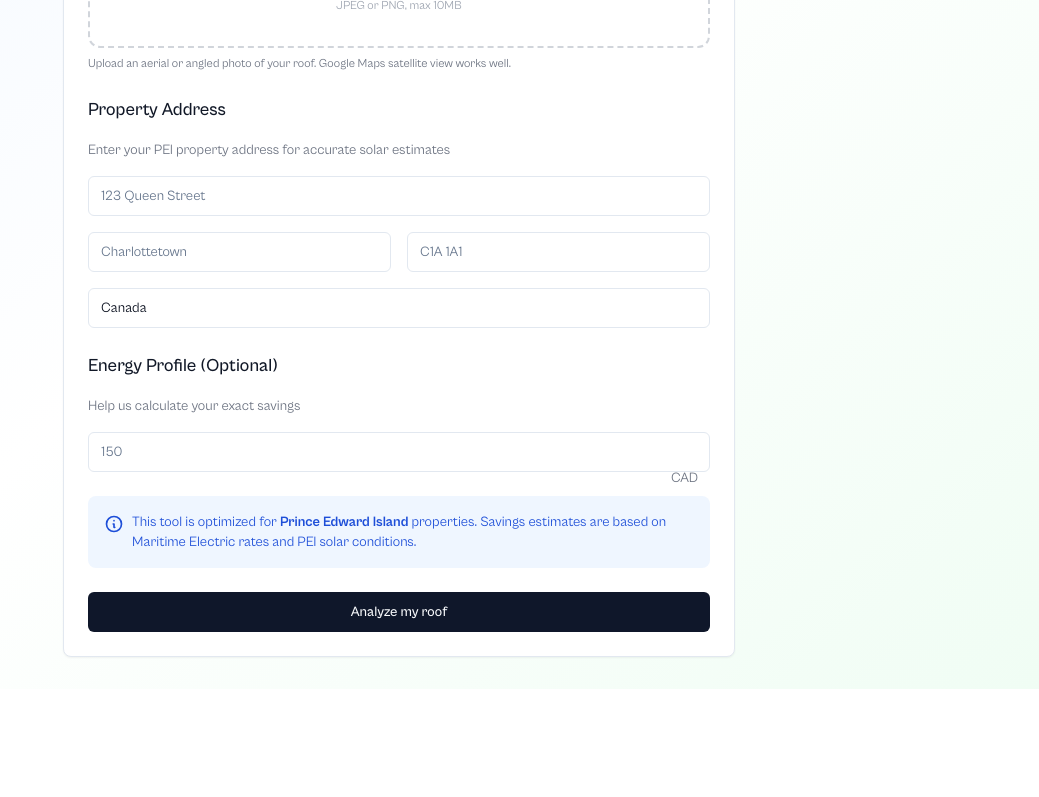
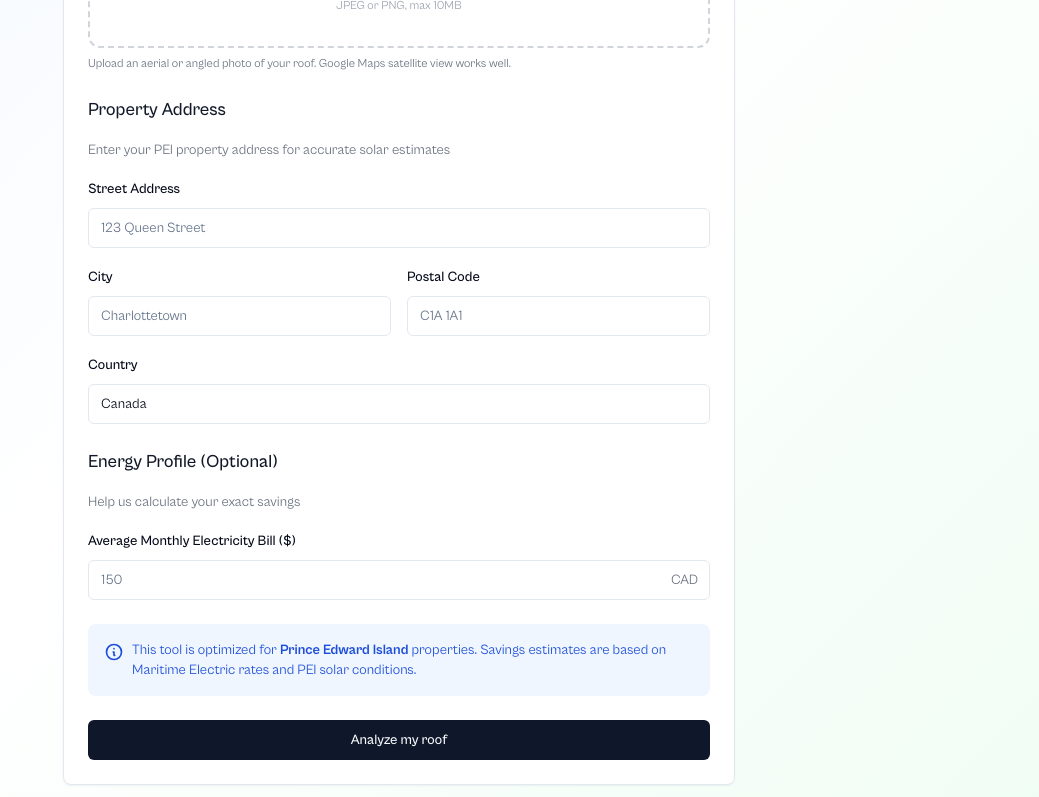
Before and after one commit to Bram-cat/team-green-coders, a Next.js app: page /features/plan in a window 1280 px wide. Shown: the part 526-1323 px from the top of the page, without its empty margins (241-1280 px from the left). Before the commit the page ends 1215 px from the top, so only its background shows below. Built offline with nearby package versions, Linux system fonts and the light colour scheme; no server answers.

Commit message:
ui error fixes

```diff
--- a/src/components/forms/AnalysisForm.tsx
+++ b/src/components/forms/AnalysisForm.tsx
@@ -4,6 +4,7 @@ import { useState } from 'react';
 import { FileUpload } from '@/components/ui/FileUpload';
 import { Button } from '@/components/ui/Button';
 import { Input } from '@/components/ui/Input';
+import { Label } from '@/components/ui/Label';
 import { Address } from '@/types/address';
 import { AnalyzeResponse, AnalyzeAPIResponse } from '@/types/api';
 
@@ -98,38 +99,50 @@ export function AnalysisForm({ onSuccess, onError, onLoadingChange }: AnalysisFo
           Enter your PEI property address for accurate solar estimates
         </p>
 
+        <div className="space-y-2">
+          <Label htmlFor="street">Street Address</Label>
           <Input
-          label="Street Address"
+            id="street"
             value={address.street}
             onChange={(e) => setAddress({ ...address, street: e.target.value })}
             placeholder="123 Queen Street"
-          error={errors.street}
           />
+          {errors.street && <p className="text-sm text-red-500">{errors.street}</p>}
+        </div>
 
         <div className="grid grid-cols-1 md:grid-cols-2 gap-4">
+          <div className="space-y-2">
+            <Label htmlFor="city">City</Label>
             <Input
-            label="City"
+              id="city"
               value={address.city}
               onChange={(e) => setAddress({ ...address, city: e.target.value })}
               placeholder="Charlottetown"
-            error={errors.city}
             />
+            {errors.city && <p className="text-sm text-red-500">{errors.city}</p>}
+          </div>
+          <div className="space-y-2">
+            <Label htmlFor="postalCode">Postal Code</Label>
             <Input
-            label="Postal Code"
+              id="postalCode"
               value={address.postalCode}
               onChange={(e) => setAddress({ ...address, postalCode: e.target.value })}
               placeholder="C1A 1A1"
-            error={errors.postalCode}
             />
+            {errors.postalCode && <p className="text-sm text-red-500">{errors.postalCode}</p>}
+          </div>
         </div>
 
+        <div className="space-y-2">
+          <Label htmlFor="country">Country</Label>
           <Input
-          label="Country"
+            id="country"
             value={address.country}
             onChange={(e) => setAddress({ ...address, country: e.target.value })}
             placeholder="Canada"
-          error={errors.country}
           />
+          {errors.country && <p className="text-sm text-red-500">{errors.country}</p>}
+        </div>
       </div>
 
       <div className="space-y-4">
@@ -138,16 +151,20 @@ export function AnalysisForm({ onSuccess, onError, onLoadingChange }: AnalysisFo
           Help us calculate your exact savings
         </p>
 
+        <div className="space-y-2 relative">
+          <Label htmlFor="monthlyBill">Average Monthly Electricity Bill ($)</Label>
           <div className="relative">
             <Input
-            label="Average Monthly Electricity Bill ($)"
+              id="monthlyBill"
               value={monthlyBill}
               onChange={(e) => setMonthlyBill(e.target.value)}
               placeholder="150"
               type="number"
               min="0"
+              className="pr-12"
             />
-          <div className="absolute right-3 top-9 text-gray-500 text-sm">CAD</div>
+            <div className="absolute right-3 top-2.5 text-gray-500 text-sm">CAD</div>
+          </div>
         </div>
       </div>
 
```
Lines whose indentation alone changed are shown as unchanged.
